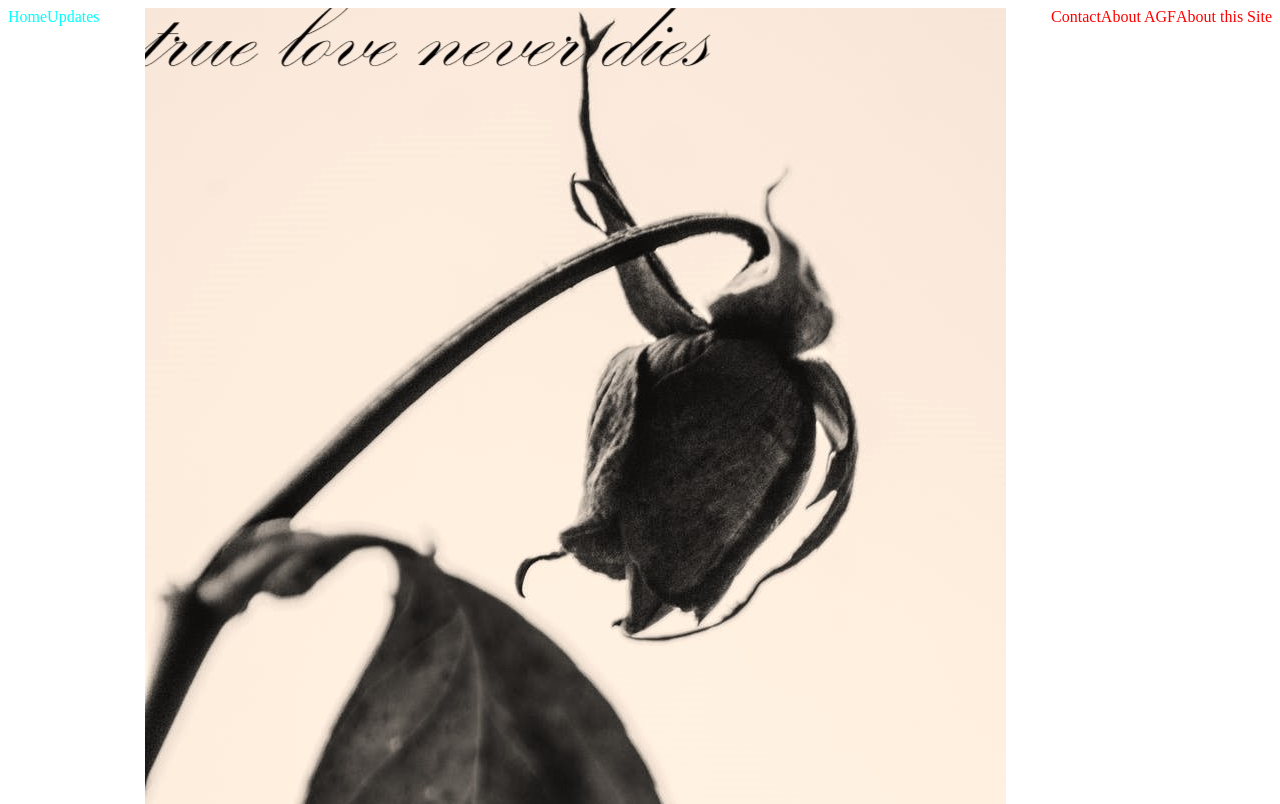
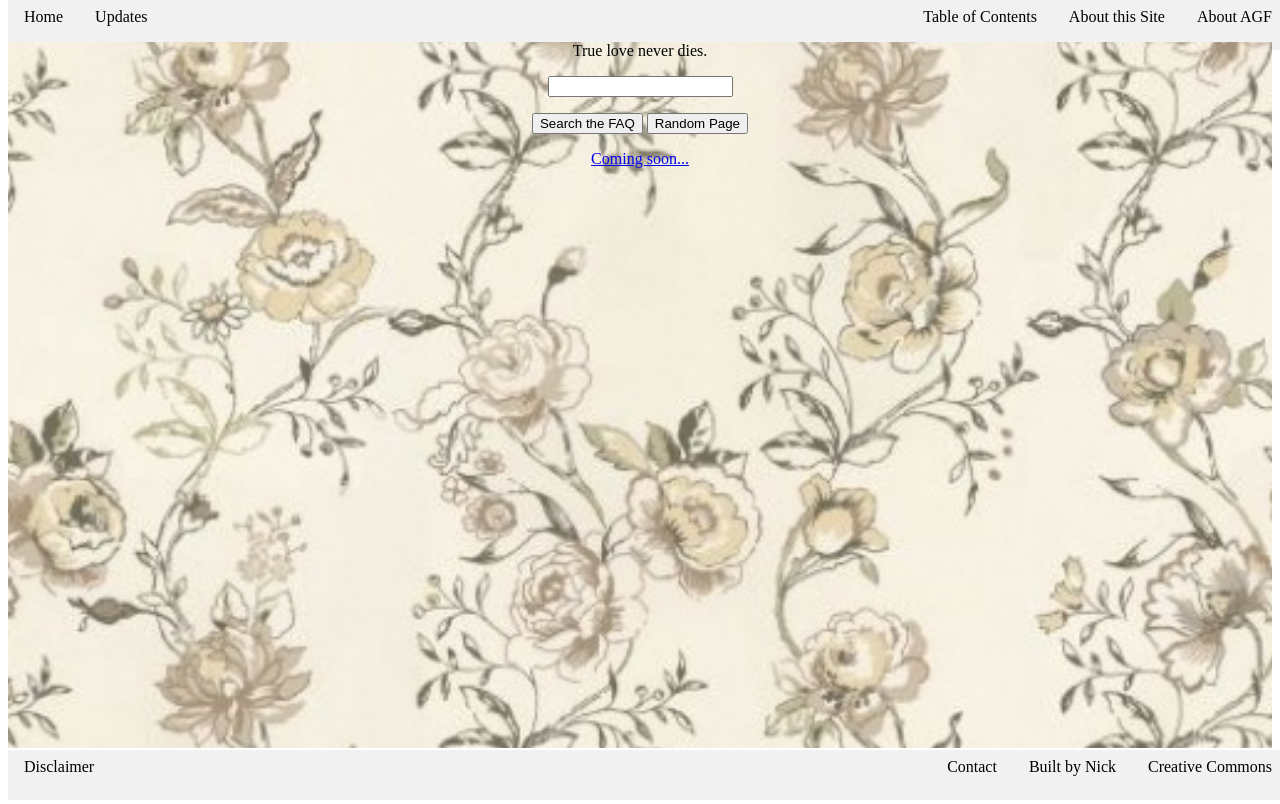
Before and after one commit to divinehag/agf_rebuild, a plain HTML site: page index.html in a window 1280 px wide. Shown: the top 804 px of the page. Drawn offline with Linux system fonts and the light colour scheme.

Commit message:
Edits to index and stylesheet, add floral background image

```diff
--- a/index.html
+++ b/index.html
@@ -3,37 +3,48 @@
         <title>Google Schmoogle</title>
         <link rel="stylesheet" href="style.css">
     </head>
-<ul>
-    <li class="leftlink">Home</li>
-    <li class="leftlink">Updates</li>
-    <li class="rightlink">About this Site</li>
-    <li class="rightlink">About AGF</li>
-    <li class="rightlink">Contact</li>
+    <body>
+<div>
+<ul id="topmenu">
+    <li><a href="index.html">Home</a></li>
+    <li><a href="updates.html">Updates</a></li>
+    <li style="float: right"><a href="history.html">About AGF</a></li>
+    <li style="float: right"><a href="about.html">About this Site</a></li>
+    <li style="float: right"><a href="#">Table of Contents</a></li>
+
 </ul>
-<div align=center>
+</div><br>
+<div id="content" align=center>
+
     <div>
-    <img src="deadrose.jpeg">
+        <p>True love never dies.</p>
+
     </div>
+
+    <div><p>
+            <form>
+            <input />
+            </form>
+            <form>
+            <button name="search">Search the FAQ</button>
+            <button name="random">Random Page</button>
+            </form></p>
+        </div>
+
+<p><a href="#">Coming soon...</a></p>
+</div>
+
+<div class="footer">
+
 <div>
-<form>
-    <input />
-</form>
-<form>
-    <button name="search">
-        Search the FAQ
-    </button>
-    <button name="random">
-        Random Page
-    </button>
-</form>
-<p><a href="#">Watch something horrible on YouTube at 9p ET</a></p>
-</div>
-</div>
-<div id="footer">
-<ul>
-    <li class="leftlink">Disclaimer</li>
-    <li class="rightlink">Built by Nick</li>
-    <li class="rightlink">Creative Commons</li>
+<ul id="footermenu">
+    <li><a href="disclaimer.html">Disclaimer</a></li>
+    <li style="float:right"><a href="#">Creative Commons</a></li>
+    <li style="float:right"><a href="#">Built by Nick</a></li>
+    <li style="float:right"><a href="#">Contact</a></li>
 
 </ul>
 </div>
+</div>
+</body>
+</html>
--- a/style.css
+++ b/style.css
@@ -2,19 +2,60 @@ ul {
     list-style-type: none;
     margin: 0;
     padding: 0;
+    width: 100%;
   }
 li {
-    display: inline;
+    float: left;
 }
-# footer {
+li a {
+    display: block;
+    color: #000;
+    padding: 8px 16px;
+    text-decoration: none;
+  }
+
+li a:hover {
+    background-color: #555;
+    color: white;
+  }
+li a:active {
+    background-color: #000000;
+    color: #ffffff;
+}
+#footer {
+    background-color: cyan;
+}
+#topmenu {
+    position: fixed;
+    top: 0px;
+    height: 50px;
+    background-color:#f1f1f1;
+}
+#footermenu {
+    position: fixed;
+    bottom: 0px;
+    height: 50px;
     background-color: #f1f1f1;
 }
-.rightlink {
-    float: right;
-    color: red;
-
+#content {
+    position: relative;
+    top: 0px;
+    bottom: 0px;
+    background: url("creamfloral.jpg");
+    background-repeat: no-repeat;
+	background-position: center center;
+	background-size: cover;
+	background-attachment: fixed;
+    height: 90%;
 }
-.leftlink {
+#content h1 , h2{
+    position: middle;
+    font-family: Georgia, 'Times New Roman', Times, serif;
+}
+.textcontent {
+    position: absolute;
     float: left;
-    color: cyan;
+    top: 50%;
+    left: 50%;
+    transform: translate(-50%, -50%);
 }
```
Also changed, not shown: creamfloral.jpg (added).
